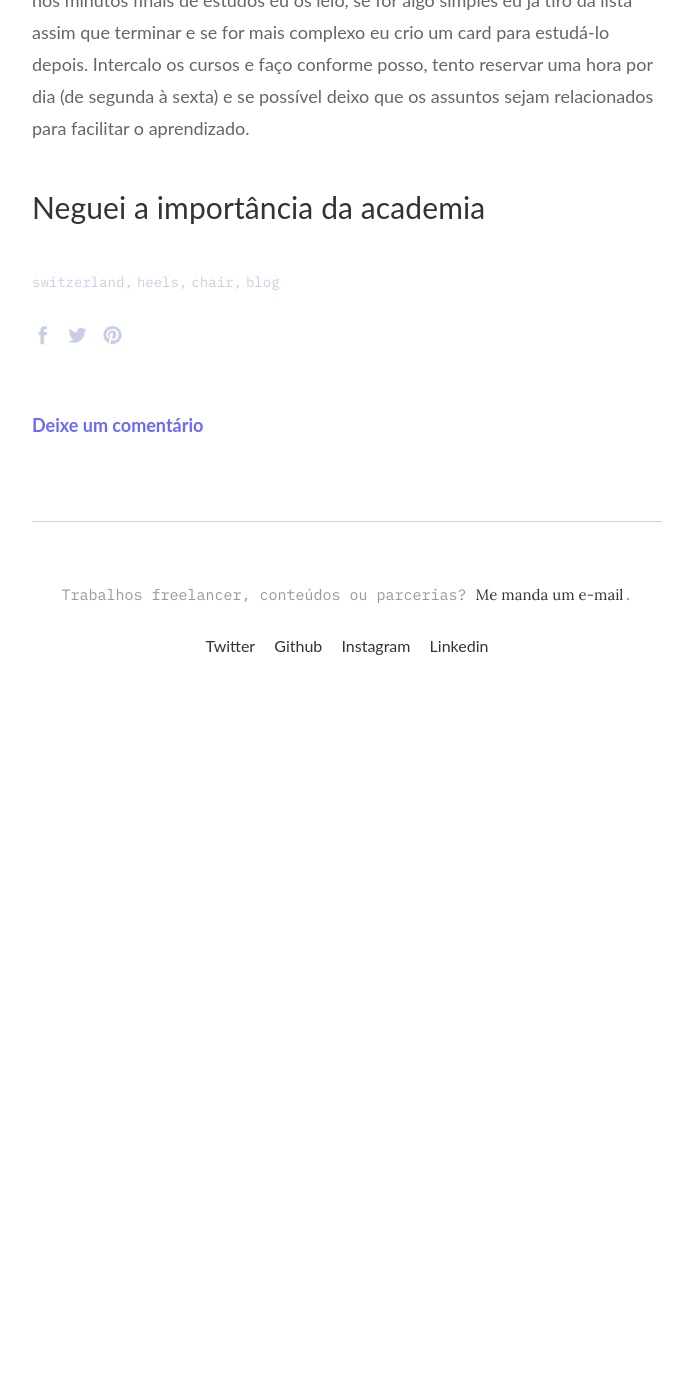
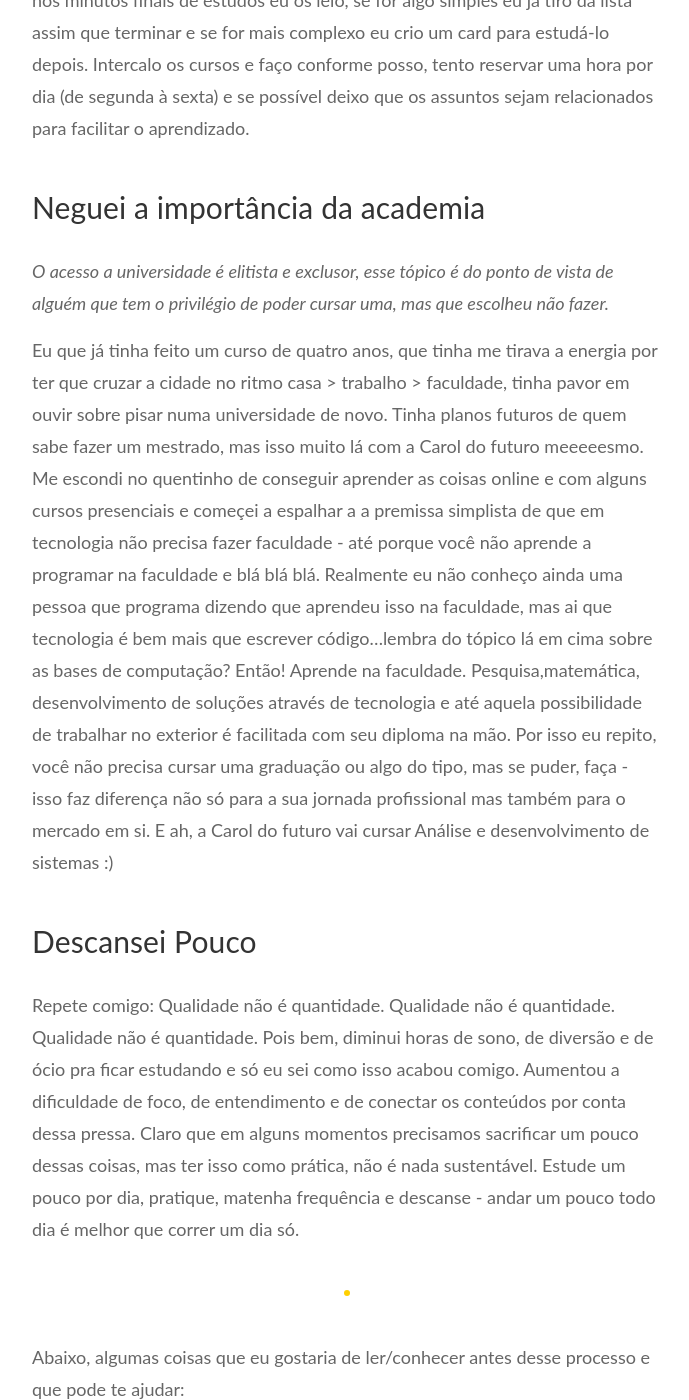
Before and after one commit to carolsoaressantos/carolcodes.github.io, a Jekyll site: the page built from _posts/2019-11-18-o-que-eu-fiz-errado-na-aprendizagem-autodidata-de-tecnologia.md, in a window 1280 px wide and 1400 px high, scrolled down 3429 px. Shown: the whole window, without its empty margins (293-982 px from the left). Built offline with Jekyll 4.4.1, drawn with Linux system fonts in a browser that asks for light colours; before the commit the page ends 4144 px from its top, so only the background shows below that; some of the changed text lies outside the part shown.

Commit message:
inserindo novo post

```diff
--- a/_posts/2019-07-23-believe-in-the-workflow.md
+++ b/_posts/2019-11-18-o-que-eu-fiz-errado-na-aprendizagem-autodidata-de-tecnologia.md
@@ -1,9 +1,9 @@
 ---
 layout: post
 title:  O que eu fiz errado na aprendizagem autodidata de tecnologia
-date:   2019-07-24 15:01:35 +0300
+date:   2019-11-18 15:01:35 +0300
 image:  '/assets/img/02.jpg'
-tags:   [switzerland, heels, chair, blog]
+tags:   [estudos, carreira, autodidata]
 ---
 Durante os últimos (quase) três anos tenho diariamente estudado, trabalhado e colocado em prática conhecimentos de tecnologia que adquiri quando decidi mudar de área. Acontece que o processo de estudar uma coisa totalmente nova, do zero e sozinha, não foi o grande mar de rosas que dizem os posts sobre autodidatas por aí, mas por sorte, você pode aprender com os erros que eu cometi - e quem sabe isso facilite o seu processo de aprendizagem.
 
@@ -41,3 +41,34 @@ Estudos eficazes são ciclícos e precisam de repetição e conexão. Como você
 No meu método de estudar hoje, eu uso um board no Trello com os cursos que estou fazendo (nunca faço mais de 2 ao mesmo tempo), cada card eu transformo em um módulo do curso e vou movendo conforme ele vai sendo feito. Também uso o Pocket para salvar textos e artigos que quero ver depois e nos minutos finais de estudos eu os leio, se for algo simples eu já tiro da lista assim que terminar e se for mais complexo eu crio um card para estudá-lo depois. Intercalo os cursos e faço conforme posso, tento reservar uma hora por dia (de segunda à sexta) e se possível deixo que os assuntos sejam relacionados para facilitar o aprendizado.
 
 ## Neguei a importância da academia
+
+*O acesso a universidade é elitista e exclusor, esse tópico é do ponto de vista de alguém que tem o privilégio de poder cursar uma, mas que escolheu não fazer.*
+
+Eu que já tinha feito um curso de quatro anos, que tinha me tirava a energia por ter que cruzar a cidade no ritmo casa > trabalho > faculdade, tinha pavor em ouvir sobre pisar numa universidade de novo. Tinha planos futuros de quem sabe fazer um mestrado, mas isso muito lá com a Carol do futuro meeeeesmo. Me escondi no quentinho de conseguir aprender as coisas online e com alguns cursos presenciais e começei a espalhar a a premissa simplista de que em tecnologia não precisa fazer faculdade - até porque você não aprende a programar na faculdade e blá blá blá.
+Realmente eu não conheço ainda uma pessoa que programa dizendo que aprendeu isso na faculdade, mas ai que tecnologia é bem mais que escrever código...lembra do tópico lá em cima sobre as bases de computação? Então! Aprende na faculdade. Pesquisa,matemática, desenvolvimento de soluções através de tecnologia e até aquela possibilidade de trabalhar no exterior é facilitada com seu diploma na mão. Por isso eu repito, você não precisa cursar uma graduação ou algo do tipo, mas se puder, faça - isso faz diferença não só para a sua jornada profissional mas também para o mercado em si.
+E ah, a Carol do futuro vai cursar Análise e desenvolvimento de sistemas :)
+
+## Descansei Pouco
+
+Repete comigo:
+Qualidade não é quantidade.
+Qualidade não é quantidade.
+Qualidade não é quantidade.
+Pois bem, diminui horas de sono, de diversão e de ócio pra ficar estudando e só eu sei como isso acabou comigo. Aumentou a dificuldade de foco, de entendimento e de conectar os conteúdos por conta dessa pressa.
+Claro que em alguns momentos precisamos sacrificar um pouco dessas coisas, mas ter isso como prática, não é nada sustentável.
+Estude um pouco por dia, pratique, matenha frequência e descanse - andar um pouco todo dia é melhor que correr um dia só.
+
+________________________________
+
+Abaixo, algumas coisas que eu gostaria de ler/conhecer antes desse processo e que pode te ajudar:
+
+- [Os caminhos da engenharia de software: o que estudar](https://woliveiras.com.br/posts/os-caminhos-da-engenharia-de-software-o-que-estudar/)
+- [O que significa estar acima da média?](https://medium.com/startup-da-real/o-que-significa-estar-acima-da-m%C3%A9dia-ab019177aee4)
+- [The student guide to Trello](https://medium.com/keep-productive/how-to-use-trello-as-a-student-df7b2ec2c451)
+
+_________________
+
+**meetups: encontros que acontecem online ou presencialmente organizados pela plataforma Meetup e que abordam assuntos diversos.*
+_________________
+
+Se você gostou desse texto, tem alguma experiência pra compartilhar ou alguma crítica a fazer - use e abuse dos comentários, eu vou adorar a sua participação. Aproveita e compartilha nas suas redes, grupos e com pessoas que possam gostar :)
```
Also changed, not shown: assets/img/02.jpg, 14 other files.
